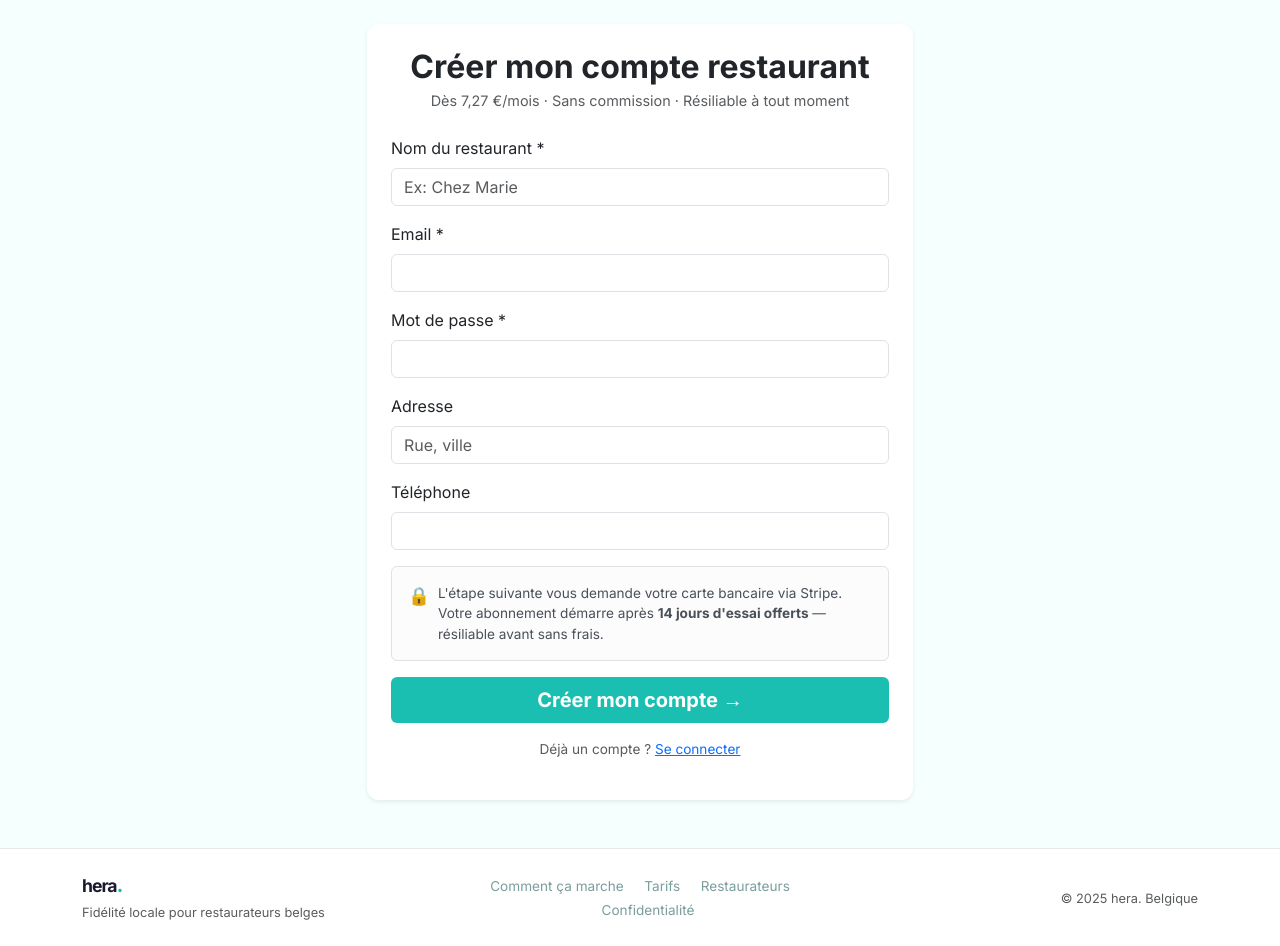
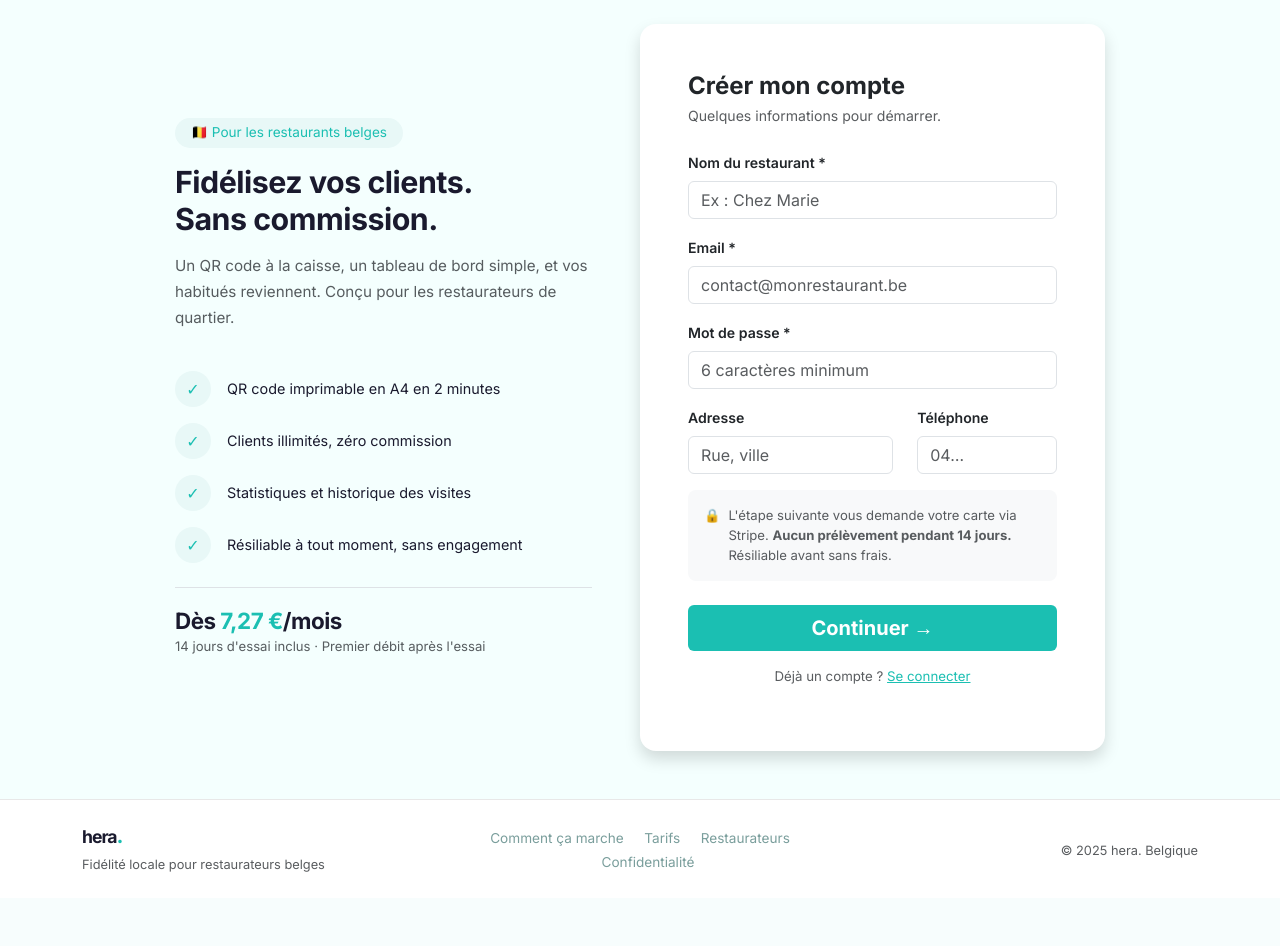
Before and after one commit to krs12k/Hera, a Flask app: page /inscription in a window 1280 px wide. Shown: the part 74-1020 px from the top of the page. After the commit the page ends 946 px from the top, so only its background shows below. Run offline with Flask 3, Linux system fonts and the light colour scheme; some libraries are stand-ins or nearby versions.

Commit message:
Register : mise en page deux colonnes valeur + formulaire

```diff
--- a/templates/auth/register.html
+++ b/templates/auth/register.html
@@ -2,14 +2,67 @@
 {% block title %}Inscription — hera.{% endblock %}
 
 {% block content %}
-<div class="row justify-content-center">
-    <div class="col-md-6">
-        <div class="card shadow-sm border-0">
-            <div class="card-body p-4">
-                <h2 class="mb-1 text-center fw-bold">Créer mon compte restaurant</h2>
-                <p class="text-center text-muted mb-4" style="font-size:0.9rem">
-                    Dès 7,27 €/mois · Sans commission · Résiliable à tout moment
-                </p>
+<div class="row g-0 justify-content-center" style="min-height:80vh;align-items:center">
+
+    <!-- Colonne gauche : valeur -->
+    <div class="col-md-5 d-none d-md-flex flex-column justify-content-center pe-5">
+        <div class="mb-4">
+            <span class="badge px-3 py-2 fw-normal mb-3" style="background:#e8f8f7;color:var(--turquoise);font-size:0.85rem;border-radius:20px">
+                🇧🇪 Pour les restaurants belges
+            </span>
+            <h2 class="fw-bold mb-3" style="font-size:1.9rem;letter-spacing:-0.5px;line-height:1.2">
+                Fidélisez vos clients.<br>Sans commission.
+            </h2>
+            <p class="text-muted" style="font-size:0.95rem;line-height:1.7">
+                Un QR code à la caisse, un tableau de bord simple, et vos habitués reviennent. Conçu pour les restaurateurs de quartier.
+            </p>
+        </div>
+
+        <div class="d-flex flex-column gap-3">
+            <div class="d-flex align-items-center gap-3">
+                <div class="rounded-circle d-flex align-items-center justify-content-center flex-shrink-0"
+                     style="width:36px;height:36px;background:var(--turquoise-light)">
+                    <span style="color:var(--turquoise);font-size:1rem">✓</span>
+                </div>
+                <span style="font-size:0.9rem">QR code imprimable en A4 en 2 minutes</span>
+            </div>
+            <div class="d-flex align-items-center gap-3">
+                <div class="rounded-circle d-flex align-items-center justify-content-center flex-shrink-0"
+                     style="width:36px;height:36px;background:var(--turquoise-light)">
+                    <span style="color:var(--turquoise);font-size:1rem">✓</span>
+                </div>
+                <span style="font-size:0.9rem">Clients illimités, zéro commission</span>
+            </div>
+            <div class="d-flex align-items-center gap-3">
+                <div class="rounded-circle d-flex align-items-center justify-content-center flex-shrink-0"
+                     style="width:36px;height:36px;background:var(--turquoise-light)">
+                    <span style="color:var(--turquoise);font-size:1rem">✓</span>
+                </div>
+                <span style="font-size:0.9rem">Statistiques et historique des visites</span>
+            </div>
+            <div class="d-flex align-items-center gap-3">
+                <div class="rounded-circle d-flex align-items-center justify-content-center flex-shrink-0"
+                     style="width:36px;height:36px;background:var(--turquoise-light)">
+                    <span style="color:var(--turquoise);font-size:1rem">✓</span>
+                </div>
+                <span style="font-size:0.9rem">Résiliable à tout moment, sans engagement</span>
+            </div>
+        </div>
+
+        <div class="mt-4 pt-3 border-top">
+            <div class="fw-bold" style="font-size:1.4rem;letter-spacing:-0.5px">
+                Dès <span style="color:var(--turquoise)">7,27 €</span>/mois
+            </div>
+            <div class="text-muted" style="font-size:0.82rem">14 jours d'essai inclus · Premier débit après l'essai</div>
+        </div>
+    </div>
+
+    <!-- Colonne droite : formulaire -->
+    <div class="col-md-5 col-12">
+        <div class="card shadow border-0 rounded-4">
+            <div class="card-body p-4 p-md-5">
+                <h4 class="fw-bold mb-1">Créer mon compte</h4>
+                <p class="text-muted mb-4" style="font-size:0.88rem">Quelques informations pour démarrer.</p>
 
                 {% with messages = get_flashed_messages(with_categories=true) %}
                     {% for category, message in messages %}
@@ -19,45 +72,50 @@
 
                 <form method="POST">
                     <input type="hidden" name="csrf_token" value="{{ csrf_token() }}">
+
                     <div class="mb-3">
-                        <label class="form-label">Nom du restaurant *</label>
-                        <input type="text" name="name" class="form-control" placeholder="Ex: Chez Marie" required>
+                        <label class="form-label fw-semibold" style="font-size:0.88rem">Nom du restaurant *</label>
+                        <input type="text" name="name" class="form-control" placeholder="Ex : Chez Marie" required>
                     </div>
                     <div class="mb-3">
-                        <label class="form-label">Email *</label>
-                        <input type="email" name="email" class="form-control" required>
+                        <label class="form-label fw-semibold" style="font-size:0.88rem">Email *</label>
+                        <input type="email" name="email" class="form-control" placeholder="contact@monrestaurant.be" required>
                     </div>
                     <div class="mb-3">
-                        <label class="form-label">Mot de passe *</label>
-                        <input type="password" name="password" class="form-control" minlength="6" required>
+                        <label class="form-label fw-semibold" style="font-size:0.88rem">Mot de passe *</label>
+                        <input type="password" name="password" class="form-control" minlength="6" placeholder="6 caractères minimum" required>
                     </div>
-                    <div class="mb-3">
-                        <label class="form-label">Adresse</label>
-                        <input type="text" name="address" class="form-control" placeholder="Rue, ville">
-                    </div>
-                    <div class="mb-3">
-                        <label class="form-label">Téléphone</label>
-                        <input type="tel" name="phone" class="form-control">
+                    <div class="row">
+                        <div class="col-md-7 mb-3">
+                            <label class="form-label fw-semibold" style="font-size:0.88rem">Adresse</label>
+                            <input type="text" name="address" class="form-control" placeholder="Rue, ville">
+                        </div>
+                        <div class="col-md-5 mb-3">
+                            <label class="form-label fw-semibold" style="font-size:0.88rem">Téléphone</label>
+                            <input type="tel" name="phone" class="form-control" placeholder="04…">
+                        </div>
                     </div>
 
-                    <!-- Notice carte -->
-                    <div class="alert alert-light border mb-3 d-flex gap-2 align-items-start" style="font-size:0.85rem">
-                        <span style="font-size:1.1rem">🔒</span>
-                        <span>
-                            L'étape suivante vous demande votre carte bancaire via Stripe.
-                            Votre abonnement démarre après <strong>14 jours d'essai offerts</strong> — résiliable avant sans frais.
+                    <div class="rounded-3 p-3 mb-4 d-flex gap-2 align-items-start" style="background:#f8f9fa;font-size:0.82rem">
+                        <span>🔒</span>
+                        <span class="text-muted">
+                            L'étape suivante vous demande votre carte via Stripe.
+                            <strong>Aucun prélèvement pendant 14 jours.</strong>
+                            Résiliable avant sans frais.
                         </span>
                     </div>
 
                     <button type="submit" class="btn hera-btn-gold btn-lg w-100 fw-bold">
-                        Créer mon compte →
+                        Continuer →
                     </button>
                 </form>
-                <p class="text-center mt-3 text-muted" style="font-size:0.85rem">
-                    Déjà un compte ? <a href="{{ url_for('login') }}">Se connecter</a>
+
+                <p class="text-center mt-3 text-muted" style="font-size:0.83rem">
+                    Déjà un compte ? <a href="{{ url_for('login') }}" style="color:var(--turquoise)">Se connecter</a>
                 </p>
             </div>
         </div>
     </div>
+
 </div>
 {% endblock %}
```
